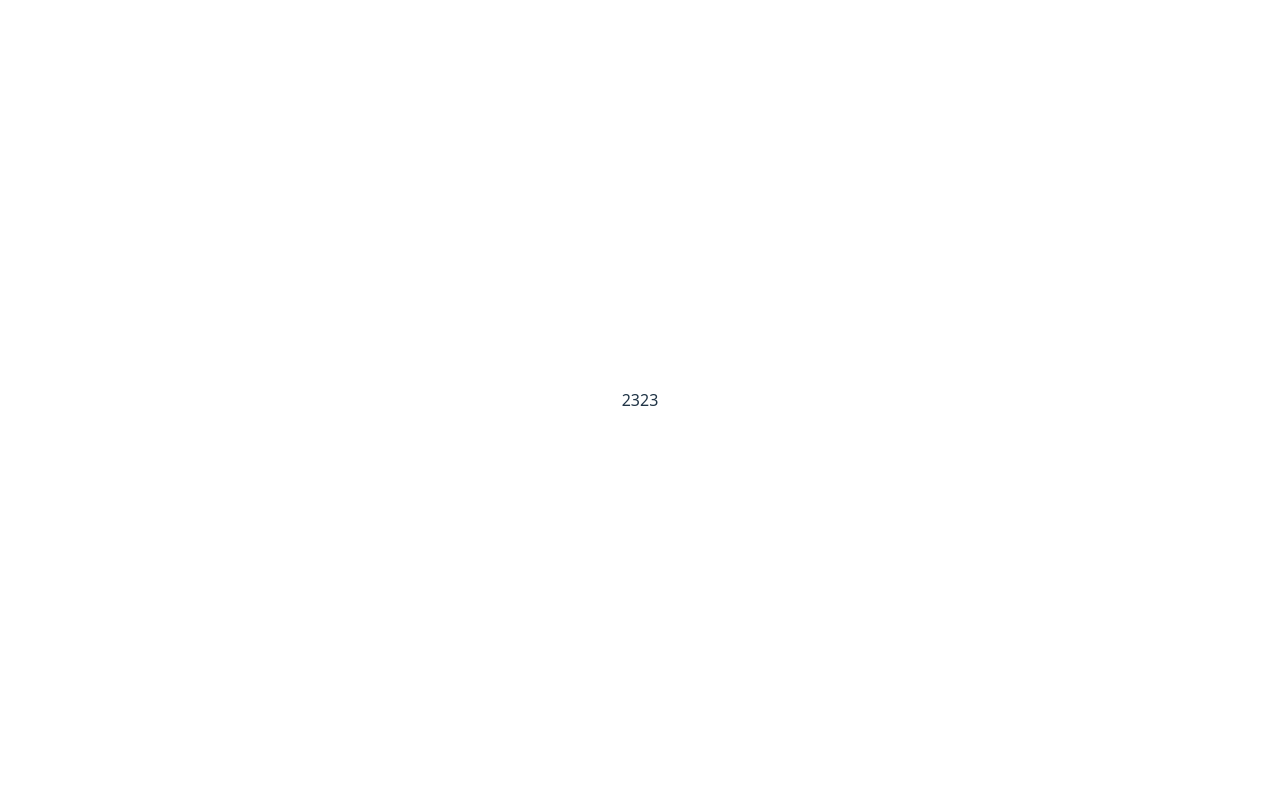
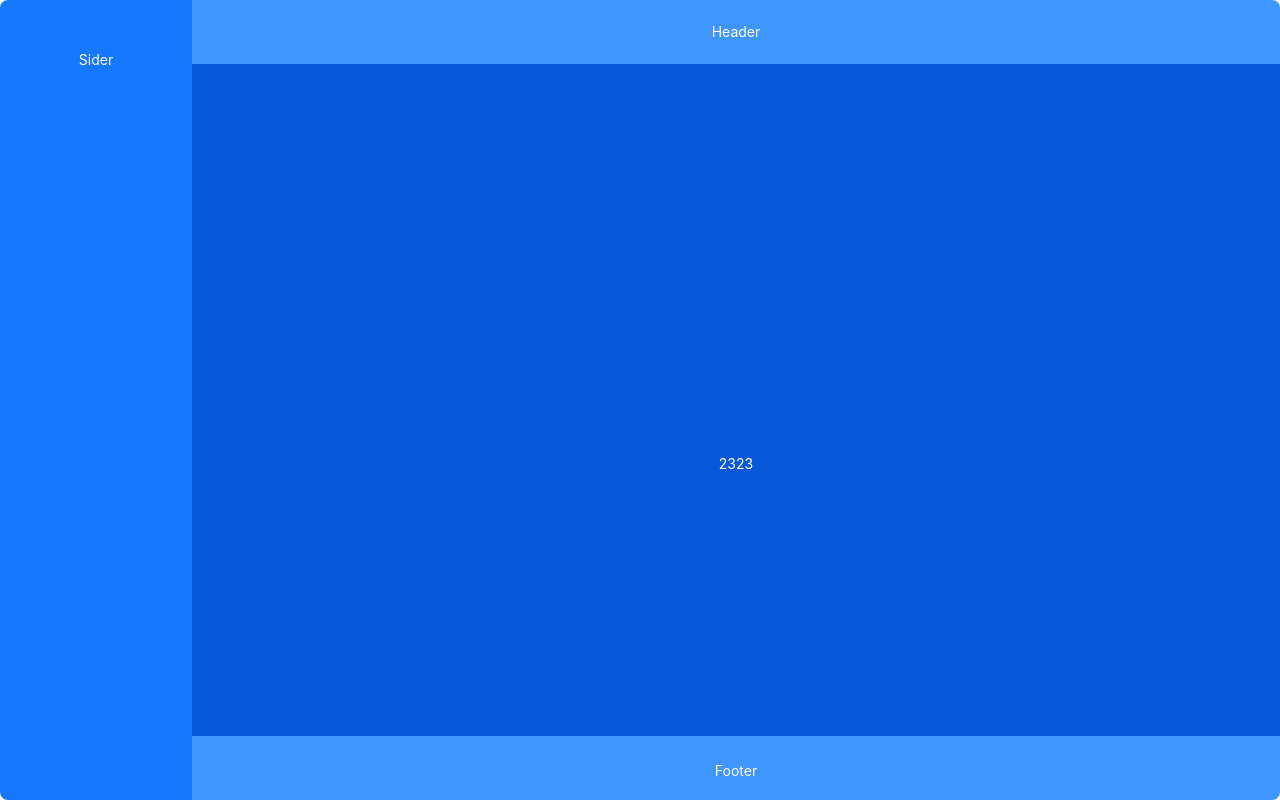
Before and after one commit to FontEor/react-app, a React (Vite) app: page / in a window 1280 px wide. Built offline with nearby package versions, Linux system fonts and the light colour scheme.

Commit message:
feat: 修改路由

```diff
--- a/src/main.jsx
+++ b/src/main.jsx
@@ -2,11 +2,8 @@ import { StrictMode } from "react";
 import { createRoot } from "react-dom/client";
 import "./index.css";
 import App from "./router/index.jsx";
-import { BrowserRouter } from "react-router-dom";
 createRoot(document.getElementById("root")).render(
   <StrictMode>
-    <BrowserRouter>
-      <App />
-    </BrowserRouter>
+    <App />
   </StrictMode>
 );
--- a/src/router/index.jsx
+++ b/src/router/index.jsx
@@ -1,25 +1,44 @@
+import { Suspense, lazy } from "react";
+import { createBrowserRouter, RouterProvider } from "react-router-dom";
+import MainLayout from "@/views/layout/index.jsx";
 
-import { Suspense, lazy } from 'react';
-import { Routes, Route } from 'react-router-dom';
+const Home = lazy(() => import("@/views/pages/Home"));
+const About = lazy(() => import("@/views/pages/About"));
+const Login = lazy(() => import("@/views/login/index.jsx"));
+const Info = lazy(() => import("@/views/pages/Info"));
+const NotFound = lazy(() => import("@/views/404/404.jsx"));
 
-const Home = lazy(() => import('@/views/pages/Home'));
-const About = lazy(() => import('@/views/pages/About'));
-const Login = lazy(() => import('@/views/login/index.jsx'));
-const Info = lazy(() => import('@/views/pages/Info'));
-const NotFound = lazy(() => import('@/views/404/404.jsx'));
+const router = createBrowserRouter([
+  {
+    path: "/",
+    element: <MainLayout />, // 使用布局组件
+    children: [
+      {
+        path: "/",
+        element: <Home />, // 默认子路由
+      },
+      {
+        path: "/about",
+        element: <About />,
+      },
+      {
+        path: "/login",
+        element: <Login />,
+      },
+      {
+        path: "/info",
+        element: <Info />,
+      },
+      {
+        path: "*",
+        element: <NotFound />,
+      },
+    ],
+  },
+]);
 
 function App() {
-  return (
-    <Suspense fallback={<div>Loading...</div>}>
-      <Routes>
-        <Route path="/" element={<Home />} />
-        <Route path="/about" element={<About />} />
-        <Route path="/login" element={<Login />} />
-        <Route path="/info" element={<Info />} />
-        <Route path="*" element={<NotFound />} />
-      </Routes>
-    </Suspense>
-  );
+  return <RouterProvider router={router} />;
 }
 
 export default App;
--- a/src/views/layout/index.jsx
+++ b/src/views/layout/index.jsx
@@ -1,6 +1,6 @@
-import React from "react";
 import { Flex, Layout } from "antd";
 const { Header, Footer, Sider, Content } = Layout;
+import { Outlet } from "react-router-dom";
 const headerStyle = {
   textAlign: "center",
   color: "#fff",
@@ -15,6 +15,7 @@ const contentStyle = {
   lineHeight: "120px",
   color: "#fff",
   backgroundColor: "#0958d9",
+  maxHeight: "calc(100vh - 64px - 64px)", // 减去 Header 和 Footer 的高度
 };
 const siderStyle = {
   textAlign: "center",
@@ -26,25 +27,26 @@ const footerStyle = {
   textAlign: "center",
   color: "#fff",
   backgroundColor: "#4096ff",
+  height: 64,
 };
 const layoutStyle = {
   borderRadius: 8,
   overflow: "hidden",
-  width: "calc(50% - 8px)",
-  maxWidth: "calc(50% - 8px)",
 };
-const App = () => (
+const MainLayout = () => (
   <Flex gap="middle" wrap>
     <Layout style={layoutStyle}>
-      <Sider width="25%" style={siderStyle}>
+      <Sider width="15%" style={siderStyle}>
         Sider
       </Sider>
       <Layout>
         <Header style={headerStyle}>Header</Header>
-        <Content style={contentStyle}>Content</Content>
+        <Content style={contentStyle}>
+          <Outlet />
+        </Content>
         <Footer style={footerStyle}>Footer</Footer>
       </Layout>
     </Layout>
   </Flex>
 );
-export default App;
+export default MainLayout;
```
Also changed, not shown: 1 other file (tests, documents, lock files or other folders).
